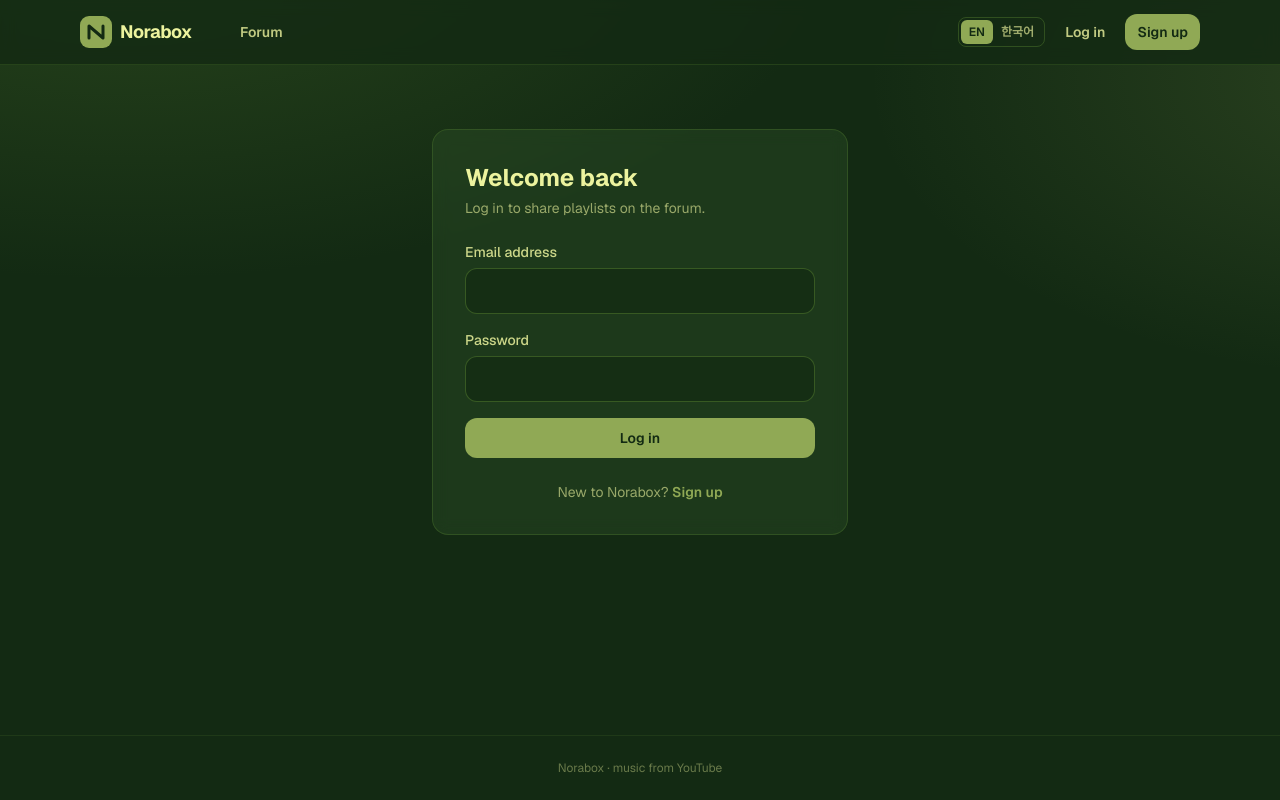
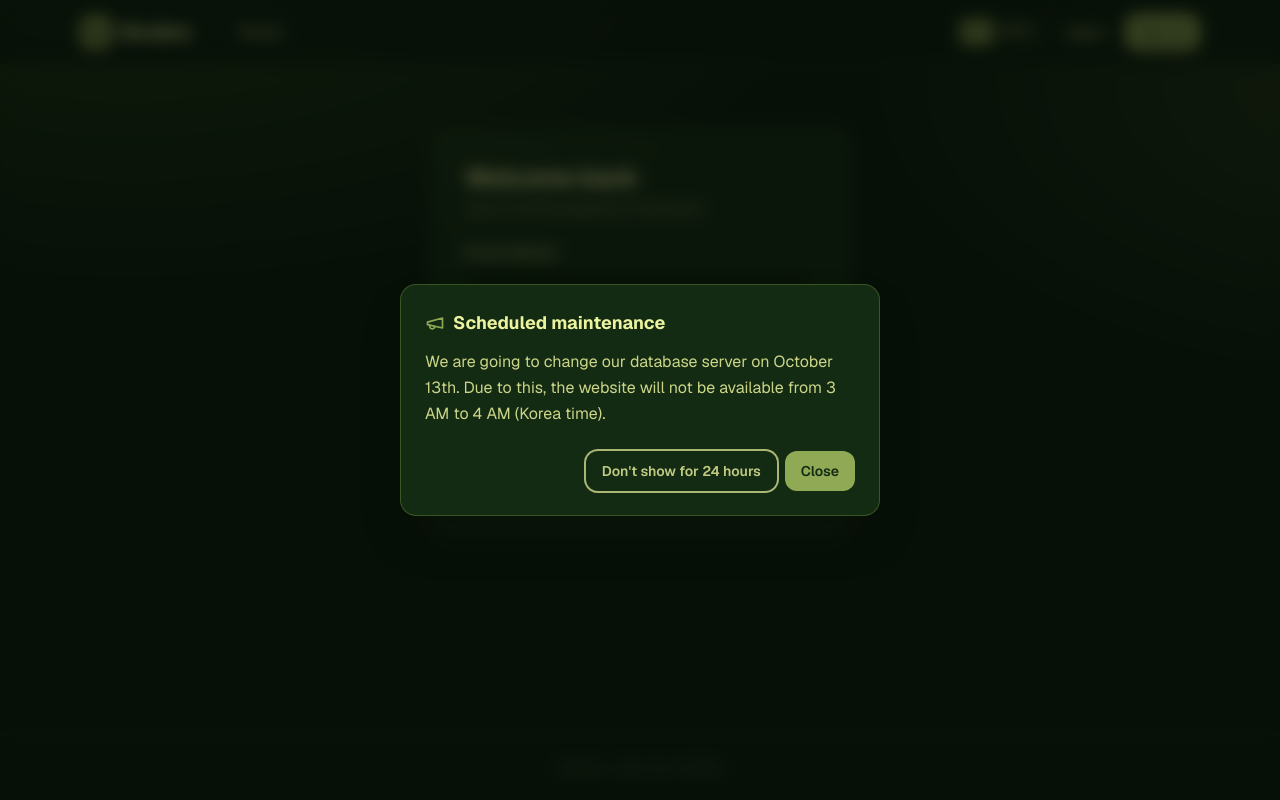
Before and after one commit to ImgyeongLee/Norabox, a Next.js app: page /login in a window 1280 px wide. Built offline with nearby package versions, Linux system fonts and the light colour scheme; no server answers.

Commit message:
add: announcement

```diff
--- a/package.json
+++ b/package.json
@@ -23,12 +23,14 @@
     "@neondatabase/serverless": "^1.1.0",
     "@next/env": "^16.3.6",
     "@prisma/adapter-neon": "^7.10.0",
+    "@prisma/adapter-pg": "^7.10.0",
     "@prisma/client": "^7.10.0",
     "@vercel/analytics": "^2.0.1",
     "bcryptjs": "^3.0.3",
     "dotenv": "^18.0.4",
     "jose": "^6.2.12",
     "next": "16.3.6",
+    "pg": "^8.23.1",
     "prisma": "^7.10.0",
     "react": "19.2.8",
     "react-dom": "19.2.8",
@@ -43,6 +45,7 @@
   "devDependencies": {
     "@tailwindcss/postcss": "^4",
     "@types/node": "^22.20.5",
+    "@types/pg": "^8.23.1",
     "@types/react": "^19",
     "@types/react-dom": "^19",
     "eslint": "^9",
--- a/src/app/layout.tsx
+++ b/src/app/layout.tsx
@@ -1,6 +1,7 @@
 import type { Metadata, Viewport } from "next";
 import { Geist, Geist_Mono } from "next/font/google";
 import { Analytics } from "@vercel/analytics/next";
+import { AnnouncementModal } from "@/components/AnnouncementModal";
 import { ConfirmProvider } from "@/components/ConfirmDialog";
 import { Header } from "@/components/Header";
 import { I18nProvider } from "@/i18n/client";
@@ -31,6 +32,7 @@ export default async function RootLayout({ children }: LayoutProps<"/">) {
           <ConfirmProvider>
             <Header />
             <main className="flex-1">{children}</main>
+            <AnnouncementModal />
             <footer className="flex flex-wrap items-center justify-center gap-x-2 gap-y-1 border-t border-leaf/20 px-4 py-6 text-center text-xs text-lime/40">
               <span>{t.nav.footer}</span>
               {contactEmail && (
--- /dev/null
+++ b/src/components/AnnouncementModal.tsx
@@ -0,0 +1,87 @@
+'use client';
+
+import { useEffect, useId, useRef, useState, useSyncExternalStore } from 'react';
+import { LuMegaphone } from 'react-icons/lu';
+import { Icon } from '@/components/icons';
+import { useI18n } from '@/i18n/client';
+import { announcement } from '@/lib/announcement';
+
+const HIDE_FOR_MS = 24 * 60 * 60 * 1000;
+const hideKey = (id: string) => `norabox:announcement:${id}:hideUntil`; // localStorage: "don't show for 24 hours"
+const closedKey = (id: string) => `norabox:announcement:${id}:closed`; // sessionStorage: closed for this visit
+
+/** Whether this browser should see the announcement now (false on the server). */
+function shouldShow() {
+    if (!announcement || Date.now() >= Date.parse(announcement.showUntil)) return false;
+    try {
+        if (sessionStorage.getItem(closedKey(announcement.id))) return false;
+        return Date.now() >= Number(localStorage.getItem(hideKey(announcement.id)) ?? 0);
+    } catch {
+        return true;
+    }
+}
+
+const noopSubscribe = () => () => {};
+
+/** Site announcement pop-up: shown once per visit, or hidden for 24 hours on request. */
+export function AnnouncementModal() {
+    const { t } = useI18n();
+    const titleId = useId();
+    const bodyId = useId();
+    const dialog = useRef<HTMLDialogElement>(null);
+    // Decided in the browser only, so server and first client render agree (no hydration mismatch).
+    const eligible = useSyncExternalStore(noopSubscribe, shouldShow, () => false);
+    const [dismissed, setDismissed] = useState(false);
+    const open = eligible && !dismissed;
+
+    useEffect(() => {
+        const d = dialog.current;
+        if (open && d && !d.open) d.showModal();
+    }, [open]);
+
+    function close(hideForADay: boolean) {
+        if (!announcement) return;
+        try {
+            sessionStorage.setItem(closedKey(announcement.id), '1');
+            if (hideForADay) localStorage.setItem(hideKey(announcement.id), String(Date.now() + HIDE_FOR_MS));
+        } catch {}
+        dialog.current?.close();
+        setDismissed(true);
+    }
+
+    if (!eligible) return null;
+
+    return (
+        <dialog
+            ref={dialog}
+            aria-labelledby={titleId}
+            aria-describedby={bodyId}
+            // Esc closes it for this visit.
+            onCancel={(e) => {
+                e.preventDefault();
+                close(false);
+            }}
+            className="fixed inset-0 m-auto h-fit w-[min(30rem,calc(100%-2rem))] rounded-2xl border border-leaf/60 bg-pine p-0 text-lime shadow-2xl backdrop:bg-black/60 backdrop:backdrop-blur-sm"
+        >
+            <div className="p-6">
+                <div className="flex items-center gap-2 text-moss">
+                    <Icon as={LuMegaphone} className="size-5" />
+                    <h2 id={titleId} className="text-lg font-bold text-lime">
+                        {t.announcement.title}
+                    </h2>
+                </div>
+                <p id={bodyId} className="mt-3 leading-relaxed text-lime/85">
+                    {t.announcement.body}
+                </p>
+                <div className="mt-6 flex flex-col-reverse gap-2 sm:flex-row sm:justify-end">
+                    <button type="button" className="btn-ghost" onClick={() => close(true)}>
+                        {t.announcement.hide24h}
+                    </button>
+                    <button type="button" className="btn-primary" autoFocus onClick={() => close(false)}>
+                        {t.announcement.close}
+                    </button>
+                </div>
+            </div>
+        </dialog>
+    );
+}
--- a/src/i18n/messages/en.ts
+++ b/src/i18n/messages/en.ts
@@ -369,6 +369,12 @@ export const en = {
     save: "Save",
     hint: "Only you (the admin) can see memos.",
   },
+  announcement: {
+    title: "Scheduled maintenance",
+    body: "We are going to change our database server on October 13th. Due to this, the website will not be available from 3 AM to 4 AM (Korea time).",
+    close: "Close",
+    hide24h: "Don't show for 24 hours",
+  },
   embed: {
     play: (title: string) => `Play ${title}`,
   },
--- a/src/i18n/messages/ko.ts
+++ b/src/i18n/messages/ko.ts
@@ -368,6 +368,12 @@ export const ko: Messages = {
         save: '저장',
         hint: '메모는 관리자인 나만 볼 수 있어요.',
     },
+    announcement: {
+        title: '서버 점검 안내',
+        body: '10월 13일에 데이터베이스 서버를 변경할 예정이에요. 이로 인해 새벽 3시부터 4시까지(한국 시간) 웹사이트를 이용할 수 없어요.',
+        close: '닫기',
+        hide24h: '24시간 동안 보지 않기',
+    },
     embed: {
         play: (title) => `${title} 재생`,
     },
--- /dev/null
+++ b/src/lib/announcement.ts
@@ -0,0 +1,17 @@
+// The site-wide announcement shown in a pop-up when someone visits.
+// To post a new one: change `id` (so people who hid the old one see it), set
+// `showUntil`, and update the `announcement` texts in src/i18n/messages.
+// Set `announcement` to null to show nothing.
+
+export type Announcement = {
+  /** Unique per announcement; "don't show for 24 hours" is remembered per id. */
+  id: string;
+  /** Stops showing after this moment (ISO time with zone). */
+  showUntil: string;
+};
+
+export const announcement: Announcement | null = {
+  id: "db-move-2026-10-13",
+  // End of the maintenance window: Oct 13, 4:00 AM Korea time.
+  showUntil: "2026-10-13T04:00:00+09:00",
+};
```
Also changed, not shown: 1 other file (tests, documents, lock files or other folders).
